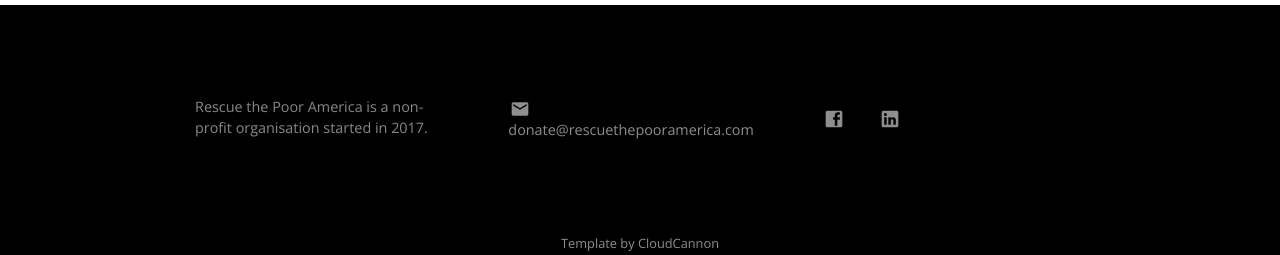
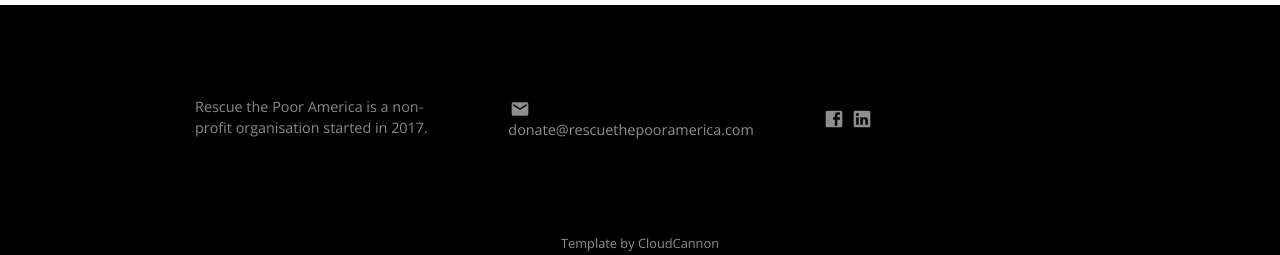
Before and after one commit to prouticus/rtpa, a Jekyll site: the page built from index.html, in a window 1280 px wide. Shown: the part 5161-5416 px from the top of the page. Built offline with Jekyll 4.4.1, drawn with Linux system fonts in a browser that asks for light colours; nearby versions of some CDN libraries; a script that is not in the unit is left out.

Commit message:
Update social-media.html
removing duplicate linkedin

```diff
--- a/_includes/icons/social-media.html
+++ b/_includes/icons/social-media.html
@@ -3,8 +3,6 @@
 		<svg fill="#000000" height="24" viewBox="0 0 24 24" width="24" xmlns="http://www.w3.org/2000/svg"><path d="M19,4V7H17A1,1 0 0,0 16,8V10H19V13H16V20H13V13H11V10H13V7.5C13,5.56 14.57,4 16.5,4M20,2H4A2,2 0 0,0 2,4V20A2,2 0 0,0 4,22H20A2,2 0 0,0 22,20V4C22,2.89 21.1,2 20,2Z" /></svg>
 	{% when "google-plus" %}
 		<svg fill="#000000" height="24" viewBox="0 0 24 24" width="24" xmlns="http://www.w3.org/2000/svg"><path d="M23,11H21V9H19V11H17V13H19V15H21V13H23M8,11V13.4H12C11.8,14.4 10.8,16.4 8,16.4C5.6,16.4 3.7,14.4 3.7,12C3.7,9.6 5.6,7.6 8,7.6C9.4,7.6 10.3,8.2 10.8,8.7L12.7,6.9C11.5,5.7 9.9,5 8,5C4.1,5 1,8.1 1,12C1,15.9 4.1,19 8,19C12,19 14.7,16.2 14.7,12.2C14.7,11.7 14.7,11.4 14.6,11H8Z" /></svg>
-	{% when "linkedin" %}
-		<svg fill="#000000" height="24" viewBox="0 0 24 24" width="24" xmlns="http://www.w3.org/2000/svg"><g><path d="M32,30c0,1.104-0.896,2-2,2H2c-1.104,0-2-0.896-2-2V2c0-1.104,0.896-2,2-2h28c1.104,0,2,0.896,2,2V30z" fill="#000000"/><g><rect fill="#000000" height="14" width="4" x="7" y="11"/><path d="M20.499,11c-2.791,0-3.271,1.018-3.499,2v-2h-4v14h4v-8c0-1.297,0.703-2,2-2c1.266,0,2,0.688,2,2v8h4v-7    C25,14,24.479,11,20.499,11z" fill="#000000"/><circle cx="9" cy="8" fill="#000000" r="2"/></g></g><g/><g/><g/><g/><g/><g/></svg>
 	{% when "instagram" %}
 		<?xml version="1.0" encoding="UTF-8"?><!DOCTYPE svg PUBLIC "-//W3C//DTD SVG 1.1//EN" "http://www.w3.org/Graphics/SVG/1.1/DTD/svg11.dtd"><svg xmlns="http://www.w3.org/2000/svg" xmlns:xlink="http://www.w3.org/1999/xlink" version="1.1" width="24" height="24" viewBox="0 0 24 24"><path d="M7.8,2H16.2C19.4,2 22,4.6 22,7.8V16.2A5.8,5.8 0 0,1 16.2,22H7.8C4.6,22 2,19.4 2,16.2V7.8A5.8,5.8 0 0,1 7.8,2M7.6,4A3.6,3.6 0 0,0 4,7.6V16.4C4,18.39 5.61,20 7.6,20H16.4A3.6,3.6 0 0,0 20,16.4V7.6C20,5.61 18.39,4 16.4,4H7.6M17.25,5.5A1.25,1.25 0 0,1 18.5,6.75A1.25,1.25 0 0,1 17.25,8A1.25,1.25 0 0,1 16,6.75A1.25,1.25 0 0,1 17.25,5.5M12,7A5,5 0 0,1 17,12A5,5 0 0,1 12,17A5,5 0 0,1 7,12A5,5 0 0,1 12,7M12,9A3,3 0 0,0 9,12A3,3 0 0,0 12,15A3,3 0 0,0 15,12A3,3 0 0,0 12,9Z" /></svg>
 	{% when "linkedin" %}
```
